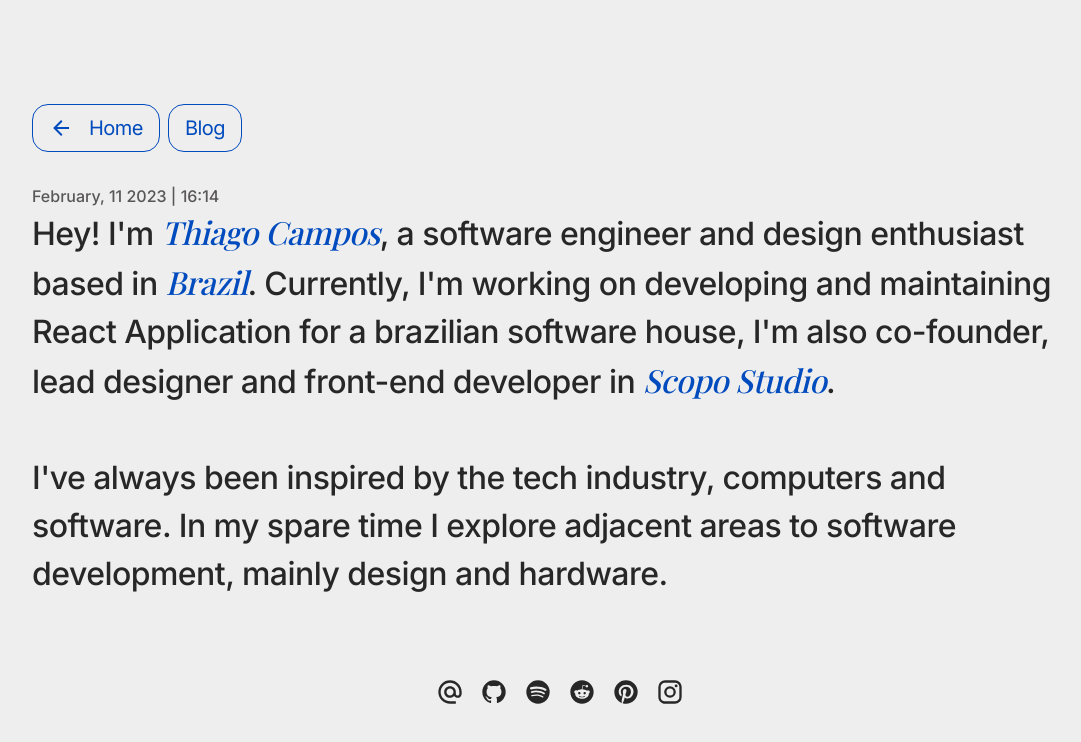
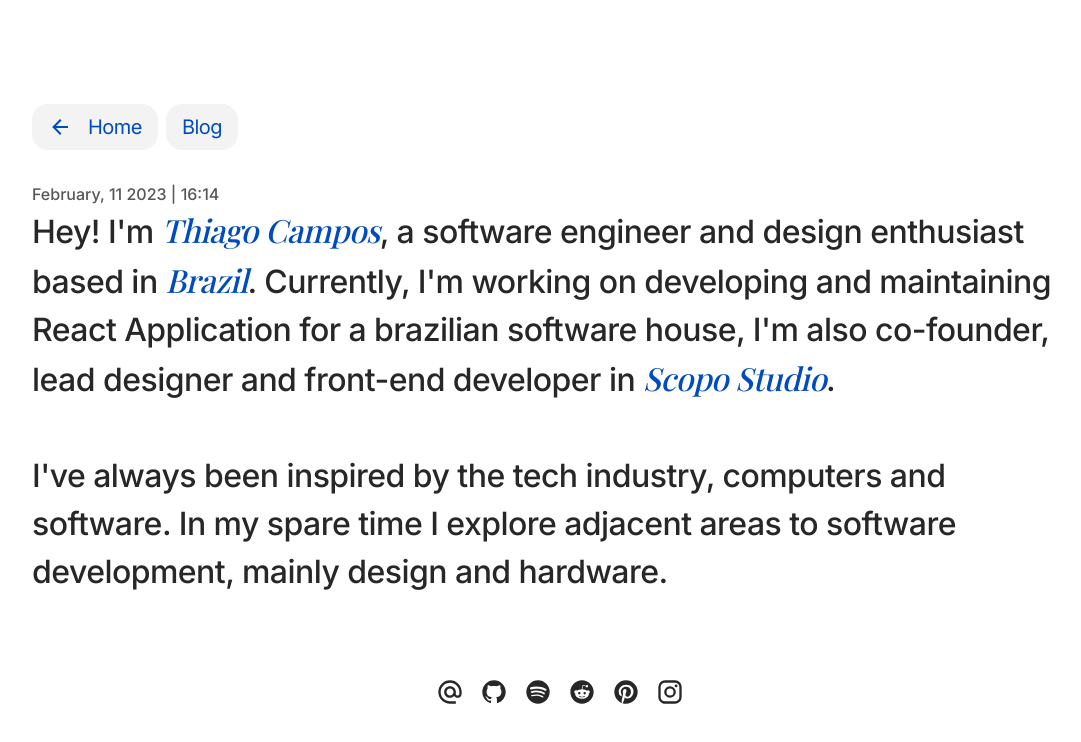
Before and after one commit to thigcampos/thiagocampos, a Next.js app: page /about in a window 1280 px wide. Shown: the top 742 px of the page, without its empty margins (80-1161 px from the left). Built offline with nearby package versions, Linux system fonts and the light colour scheme; a web font is replaced by a local one.

Commit message:
style: update background and fill colors

```diff
--- a/src/components/Navigation/Desktop/navButton.module.css
+++ b/src/components/Navigation/Desktop/navButton.module.css
@@ -6,8 +6,12 @@
     align-items: center;
     text-decoration: none;
     padding: var(--container-padding);
-    border: 1.5px solid var(--label-accent-default);
     background-color: var(--fill-primary-default);
+}
+
+.container:hover {
+    transition: 0.5s;
+    background-color: var(--fill-primary-hover);
 }
 
 .container > svg {
--- a/src/components/PostCard/postCard.module.css
+++ b/src/components/PostCard/postCard.module.css
@@ -3,10 +3,10 @@
     display: flex;
     max-width: 25rem;
     width: max-content;
+    text-decoration: none;
     border-radius: 0.5rem;
     flex-direction: column;
     padding: var(--container-padding);
-    border: 1.5px solid var(--label-primary-default);
     background-color: var(--fill-primary-default);
 }
 
@@ -15,13 +15,14 @@
     background-color: var(--fill-primary-hover);
 }
 
-.title > a {
+.title {
     text-decoration: none;
     font-weight: var(--font-weight-600);
     font-family: var(--font-family-title);
 }
 
 .content {
+    color: var(--label-primary-default);
     font-family: var(--font-family-body);
 }
 
--- a/src/styles/_colors.css
+++ b/src/styles/_colors.css
@@ -1,7 +1,7 @@
 :root {
     color-scheme: light dark;
-    --fill-primary-default: #EEEEEE;
-    --fill-primary-hover: #D5D5D5;
+    --fill-primary-default: #F3F3F3;
+    --fill-primary-hover: #EFEFEF;
     --fill-primary-disabled: #E4E4E4;
 
     --fill-accent-default: #0066FF;
@@ -13,7 +13,7 @@
 
     --label-accent-default: #004BBD;
 
-    --background-primary: #EEEEEE;
+    --background-primary: #FFFFFF;
 }
 /*
 @media (prefers-color-scheme: dark) {
--- a/src/styles/globals.css
+++ b/src/styles/globals.css
@@ -25,7 +25,14 @@ h1, h2, h3, h4, h5, h6 {
   line-height: 150%;
   font-family: var(--font-family-title);
   font-weight: var(--font-weight-600);
+}
+
+h1 {
   letter-spacing: var(--font-letter-spacing-title);
+}
+
+h2, h3, h4, h5, h6 {
+  letter-spacing: var(--font-letter-spacing-body);
 }
 
 p {
```
